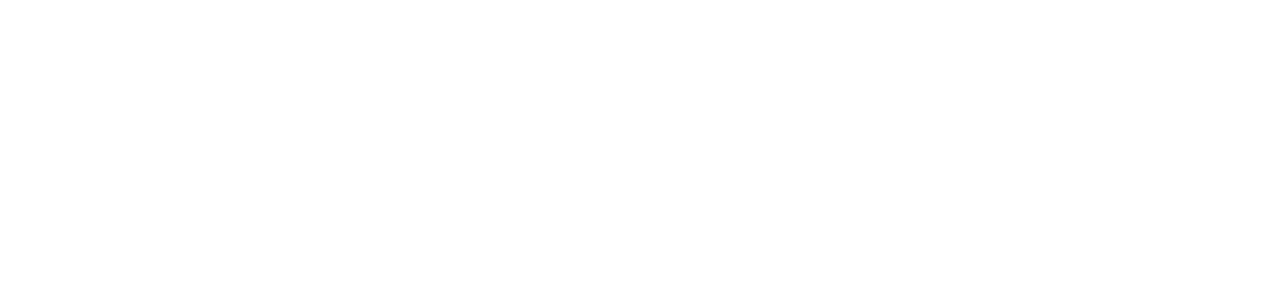
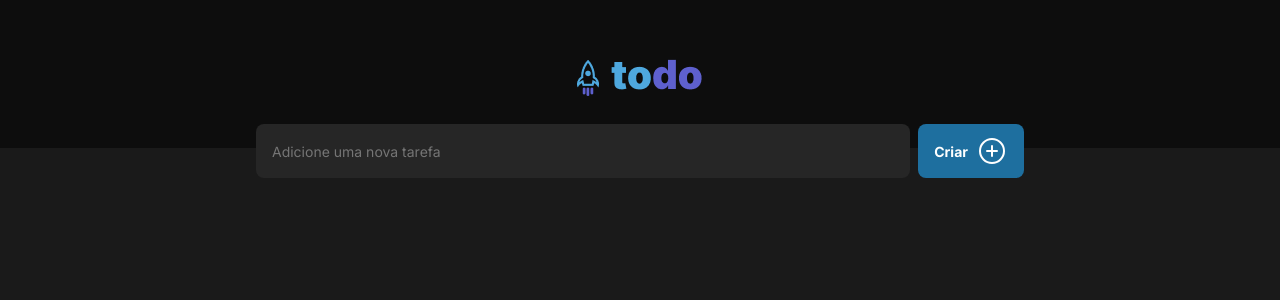
Before and after one commit to KassiaMabily/IgniteToDo, a React (Vite) app: page / in a window 1280 px wide. Shown: the top 300 px of the page. Built offline with nearby package versions, Linux system fonts and the light colour scheme.

Commit message:
Form design to create a new task

```diff
--- a/package.json
+++ b/package.json
@@ -9,6 +9,7 @@
     "preview": "vite preview"
   },
   "dependencies": {
+    "phosphor-react": "^1.4.1",
     "react": "^18.2.0",
     "react-dom": "^18.2.0"
   },
--- /dev/null
+++ b/src/App.module.css
@@ -0,0 +1,61 @@
+.wrapper {
+  flex: 1;
+  padding: 0 16rem;
+
+  margin-top: calc((3rem * 0.5) * -1);
+}
+
+.wrapper form {
+  height: 54px;
+
+  width: 100%;
+  display: flex;
+  gap: 0.5rem;
+}
+
+.wrapper form input {
+  height: 100%;
+  flex: 1;
+  background-color: var(--gray-500);
+
+  border-radius: 8px;
+  border: 0;
+
+  padding: 0 1rem;
+}
+
+.wrapper form button[type="submit"] {
+  height: 100%;
+  width: fit-content;
+  padding: 0 1rem;
+
+  display: flex;
+  align-items: center;
+  justify-content: center;
+  gap: 0.5rem;
+
+  font-weight: bold;
+  border-radius: 8px;
+  border: 0;
+
+  background-color: var(--blue-dark);
+  color: var(--white);
+
+  transition: background-color 0.1s;
+}
+
+.wrapper form button[type="submit"]:hover{
+  background-color: var(--blue);
+}
+
+@media (max-width: 768px) {
+  .wrapper {
+    padding: 0 2rem;
+  }
+}
+
+@media (min-width: 769px) and (max-width: 1024px) {
+  .wrapper {
+    padding: 0 8rem;
+  }
+}
--- a/src/App.tsx
+++ b/src/App.tsx
@@ -1,9 +1,25 @@
-import './global.css'
+import './global.css';
+import styles from './App.module.css';
+import { Header } from './components/Header';
+import { PlusCircle } from 'phosphor-react';
 
 function App() {
   return (
     <div>
+      <Header />
 
+      <div className={styles.wrapper}>
+        <form>
+          <input
+            name="newTask"
+            placeholder="Adicione uma nova tarefa"
+          />
+          <button type='submit'>
+            Criar
+            <PlusCircle size={32} />
+          </button>
+        </form>
+      </div>
     </div>
   )
 }
--- /dev/null
+++ b/src/components/Header.module.css
@@ -0,0 +1,10 @@
+.header {
+  background: var(--gray-700);
+  display: flex;
+  justify-content: center;
+  padding: 3.125rem 0;
+}
+
+.header img {
+  height: 3rem;
+}
--- /dev/null
+++ b/src/components/Header.tsx
@@ -0,0 +1,13 @@
+import styles from './Header.module.css';
+import igniteLogo from '../assets/Logo.png';
+
+export function Header() {
+  return (
+    <div className={styles.header}>
+      <img
+        src={igniteLogo}
+        alt='Logo'
+      />
+    </div>
+  )
+}
--- a/src/global.css
+++ b/src/global.css
@@ -20,7 +20,7 @@
 
 :focus {
   outline: transparent;
-  box-shadow: 0 0 0 2px var(--green-500);
+  box-shadow: 0 0 0 2px var(--purple-dark);
 }
 
 * {
@@ -30,7 +30,7 @@
 }
 
 body {
-  background: var(--gray-900);
+  background: var(--gray-600);
   color: var(--gray-300);
   -webkit-font-smoothing: antialiased;
 }
@@ -41,5 +41,5 @@
 button {
   font-family: 'Inter', sans-serif;
   font-weight: 400;
-  font-size: 1rem;
+  font-size: 0.875rem;
 }
```
Also changed, not shown: src/assets/Logo.png (added), 1 other file (tests, documents, lock files or other folders).
